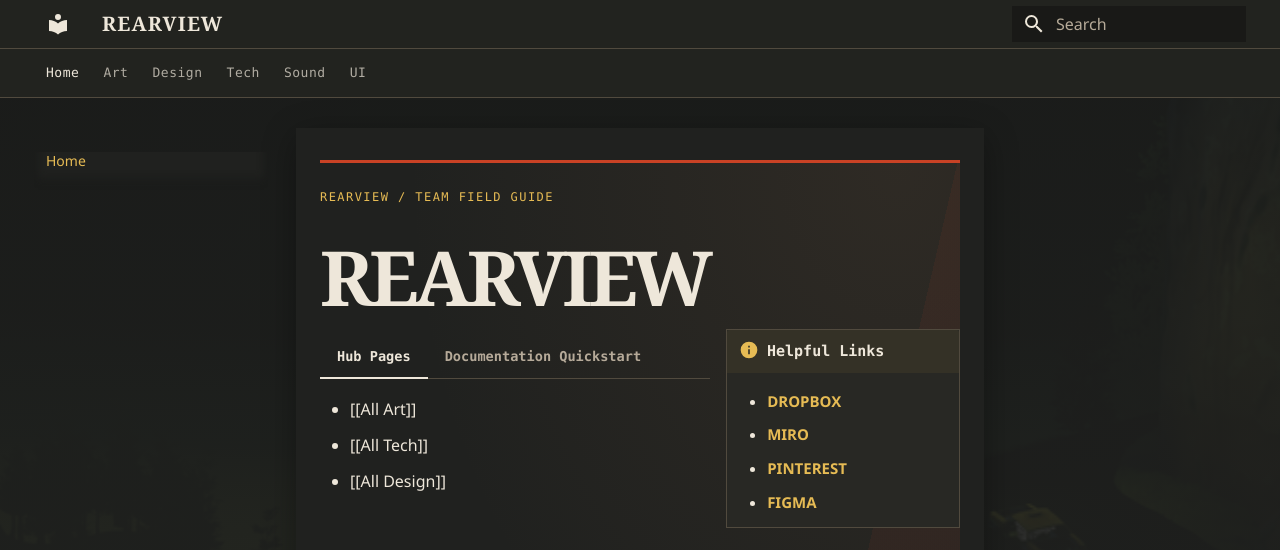
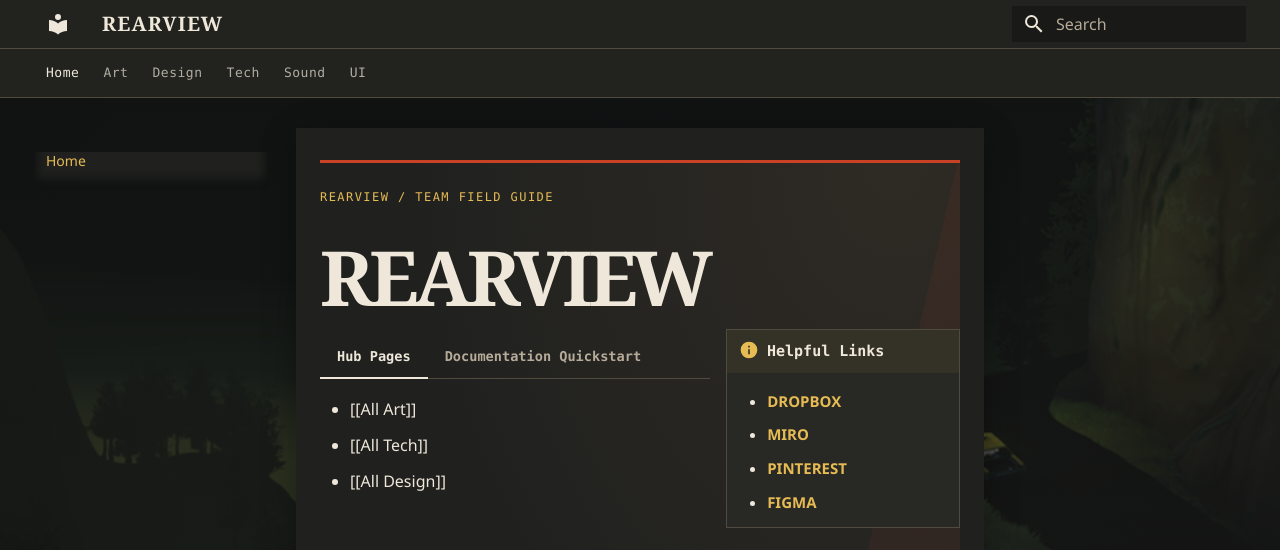
Before and after one commit to l4valamp/safetravels-docs, an MkDocs documentation site: the page built from docs/index.md, in a window 1280 px wide and 1065 px high. Shown: the top 550 px of the window. Built offline with MkDocs 1.6.1 and Material for MkDocs 9.7.7, drawn with Linux system fonts in a browser that asks for light colours; grey boxes are pictures that could not be loaded.

Commit message:
Replace background with brighter full-screen scene

```diff
--- a/docs/stylesheets/rearview.css
+++ b/docs/stylesheets/rearview.css
@@ -34,14 +34,15 @@
   --md-footer-fg-color: var(--rv-paper);
 }
 
-/* A faint scene across the upper page fades back into the charcoal canvas. */
+/* Keep the scene visible across the full viewport, including while scrolling. */
 body[data-md-color-scheme="slate"] {
   background-color: var(--rv-ink);
   background-image:
-    linear-gradient(to bottom, #20211fcc 0%, #20211fe6 45%, var(--rv-ink) 100%),
-    url("../Assets/rearview-background.webp");
-  background-position: center top;
-  background-size: 100% 100vh, auto 100vh;
+    linear-gradient(to bottom, #20211f80 0%, #20211f99 55%, #20211fb3 100%),
+    url("../Assets/rearview-background.png");
+  background-position: center;
+  background-size: cover;
+  background-attachment: fixed;
   background-repeat: no-repeat;
 }
 
```
Also changed, not shown: docs/Assets/rearview-background.png (added).
